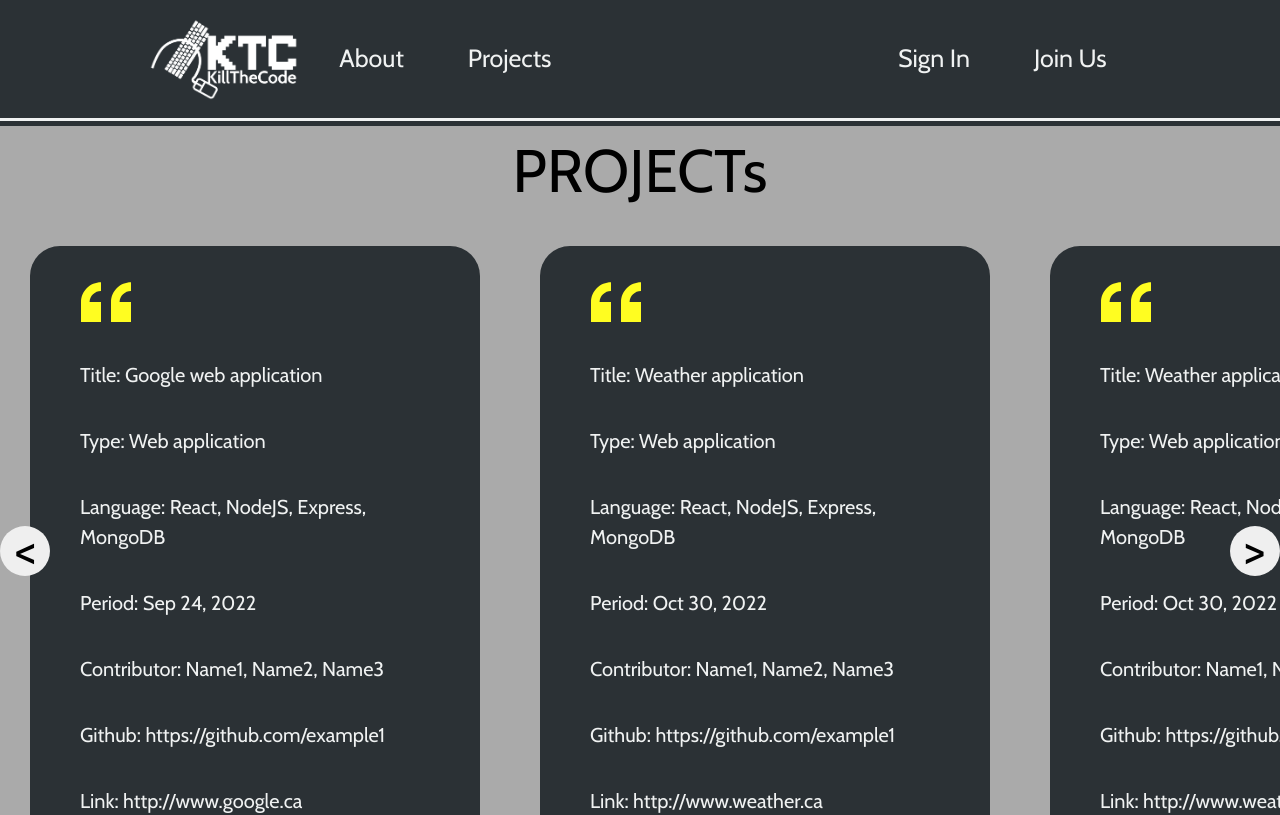
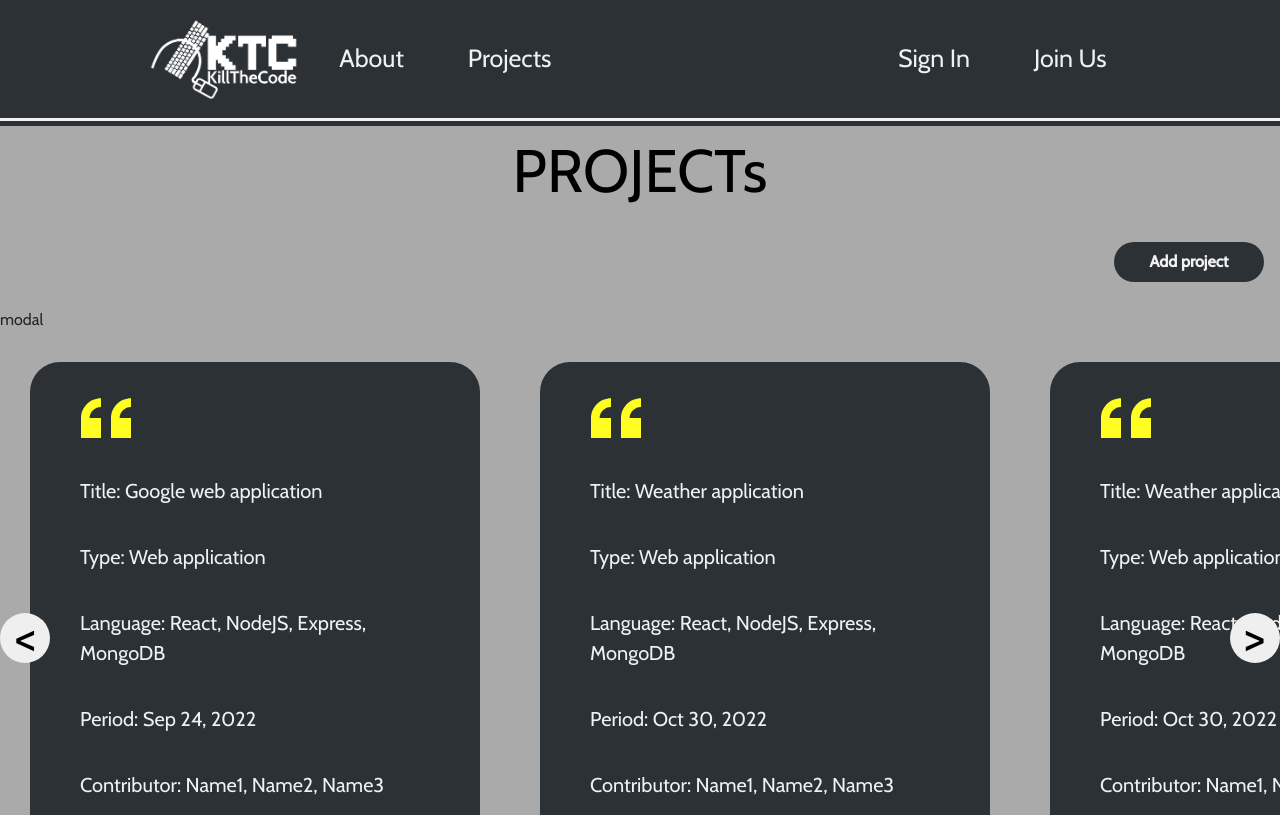
Before and after one commit to Jonghan-park/KillTheCode, a React (Create React App) app in the folder frontend/: page /projects in a window 1280 px wide. Shown: the top 815 px of the page. Built offline with nearby package versions, Linux system fonts and the light colour scheme.

Commit message:
Update add project button and add modal

```diff
--- a/frontend/src/components/Projects/Project.css
+++ b/frontend/src/components/Projects/Project.css
@@ -5,6 +5,7 @@
   scroll-behavior: smooth;
   padding-left: 1rem;
 } */
+
 .projectItem{
   padding: 0.5rem;
   margin: 30px;
@@ -12,6 +13,7 @@
   border-radius: 30px;
   background-color: #2B3135;
   min-width: 450px;
+  z-index: 5;
 }
 .projectItem img{
   margin-left: 20px;
@@ -23,6 +25,7 @@
   text-align: left;
   margin-right: 20px;
   padding: 10px;
+
 }
 .projectLink{
   cursor: pointer;
--- a/frontend/src/components/Projects/Projects.css
+++ b/frontend/src/components/Projects/Projects.css
@@ -1,15 +1,21 @@
-.ProjectsContainer{
+.projectsContainer{
   position: relative;
   background-color: #aaaaaa;
   margin-top: 5px;
   min-height: calc(100vh - 120px - 105px);
   overflow: hidden;
 }
-.ProjectsTitle{
+.projectsTitle{
   color: black;
   font-size: 60px;
   display: flex;
   justify-content: center;
+}
+
+.addProject{
+  display: flex;
+  justify-content: flex-end;
+  padding: 1rem;
 }
 
 .preBtnProject, .nextBtnProject{
@@ -22,7 +28,7 @@
   height: 50px;
   font-size: 50px;
   position: absolute;
-  top: 25rem;
+top: 55%;
   cursor: pointer;
   z-index: 10;
 }
@@ -44,5 +50,22 @@
   display: flex;
 
   scroll-behavior: smooth;
+  z-index: 5;
+}
 
+
+.addProjectBtn{
+  width:150px;
+height:40px;
+border:none;
+border-radius: 50px;
+background-color:#2B3135;
+color:#F0F2F2;
+font-weight: 600;
+margin:10px 0;
 }
+
+.addProjectBtn:hover{
+  color: #2B3135;
+  background-color: #F0F2F2;
+}
--- a/frontend/src/components/Projects/Projects.js
+++ b/frontend/src/components/Projects/Projects.js
@@ -56,6 +56,8 @@ const project = [
 ];
 
 const Projects = () => {
+  const [admin, setAdmin] = useState(true);
+  const [addProjectModal, setAddProjectModal] = useState(true);
   const [projects, setProjects] = useState(project);
   const [currentSlide, setCurrentSlide] = useState(0);
   const slideRef = useRef(null);
@@ -65,6 +67,9 @@ const Projects = () => {
     slideRef.current.style.transition = "all 0.5s ease-in-out";
     slideRef.current.style.transform = `translate(-${currentSlide * 510}px)`;
   }, [currentSlide]);
+  const openModal = () => {
+    setAddProjectModal(true);
+  };
 
   const nextBtnHandler = () => {
     if (currentSlide >= TOTAL_SLIDES) {
@@ -95,8 +100,22 @@ const Projects = () => {
   //   getProjects();
   // }, []);
   return (
-    <div className="ProjectsContainer">
-      <div className="ProjectsTitle">PROJECTs</div>
+    <div className="projectsContainer">
+      <div className="projectsTitleContainer">
+        <div className="projectsTitle">PROJECTs</div>
+        {admin && (
+          <div className="addProject">
+            <button className="addProjectBtn" onClick={openModal}>
+              Add project
+            </button>
+          </div>
+        )}
+      </div>
+
+      {addProjectModal && admin && (
+        <div className="projectModalContainer">modal </div>
+      )}
+
       <div className="projectButtonContainer">
         <button className="preBtnProject" onClick={preBtnHandler}>
           <div className="preProject">&lt;</div>
@@ -105,6 +124,7 @@ const Projects = () => {
           <div className="nextProject">&gt;</div>
         </button>
       </div>
+
       <div className="sliderContainer" ref={slideRef}>
         <Project projects={projects} />
       </div>
```
